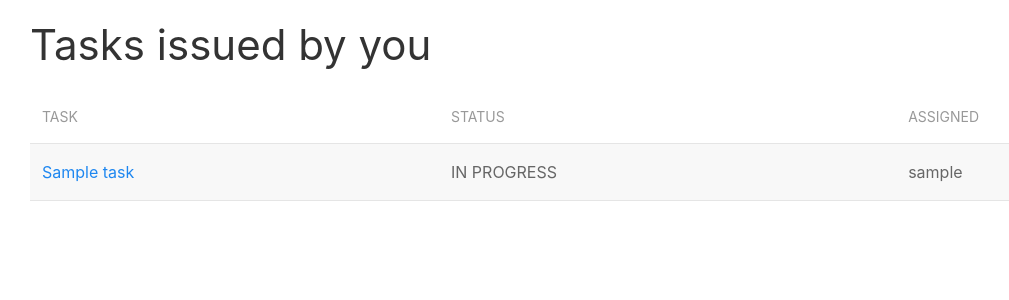
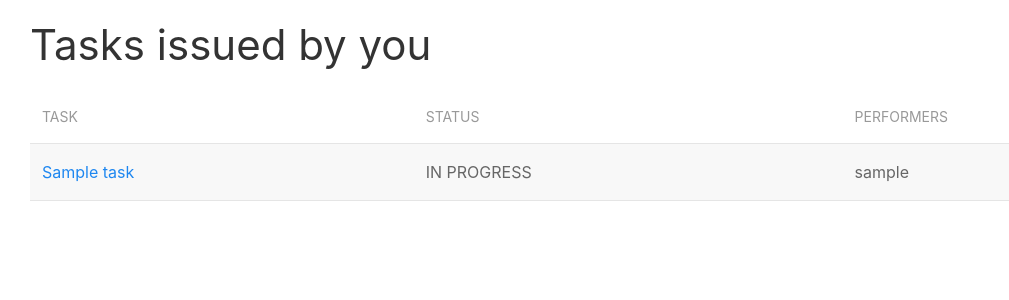
Before and after one commit to MBkkt/TaskManager, a Flask app: page /assigned_tasks in a window 1280 px wide. Shown: the part 80-380 px from the top of the page, without its empty margins (10-1019 px from the left). Run offline with Flask 2, Linux system fonts and the light colour scheme; a user stored in the database is signed in; tables that the repository leaves empty hold one stand-in row (values such as "Sample post").

Commit message:
Bugfix if statement and refactor

```diff
--- a/app/templates/tasks_for_admins.html
+++ b/app/templates/tasks_for_admins.html
@@ -8,7 +8,7 @@
             <tr>
                 <th>Task</th>
                 <th>Status</th>
-            <th>Assigned</th>
+                <th>Performers</th>
             </tr>
             </thead>
             <tbody>
@@ -33,7 +33,7 @@
                     <td>{{ task.get_users_name() }}</td>
                 </tr>
             {% endfor %}
-    {% endif %}
             </tbody>
         </table>
+    {% endif %}
 {% endblock %}
--- a/app/templates/tasks_for_user.html
+++ b/app/templates/tasks_for_user.html
@@ -7,7 +7,7 @@
             <thead>
             <tr>
                 <th>Task</th>
-                <th class="uk-table-shrink">Status</th>
+                <th>Status</th>
                 <th>Author</th>
             </tr>
             </thead>
```
Lines whose indentation alone changed are shown as unchanged.
